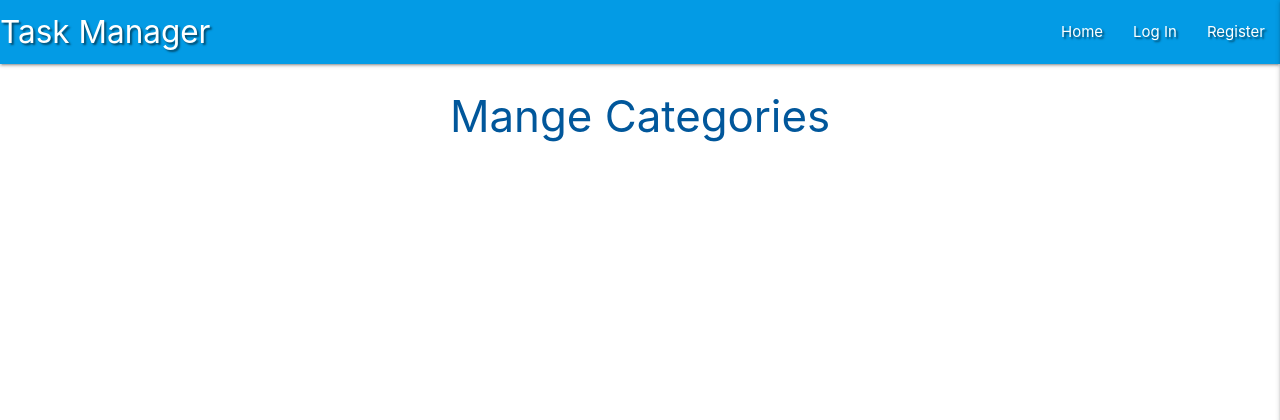
After one commit to azimny86/task_menager, a Flask app: page /get_categories in a window 1280 px wide. The commit adds this page. Shown: the top 420 px of the page. Run offline with Flask 2, Linux system fonts and the light colour scheme; data that the repository does not hold is empty; some libraries are stand-ins or nearby versions.

Commit message:
Add manage categories for admin

```diff
--- a/app.py
+++ b/app.py
@@ -146,6 +146,12 @@ def delete_task(task_id):
     return redirect(url_for("get_tasks"))
 
 
+@app.route("/get_categories")
+def get_categories():
+    categories = list(mongo.db.categories.find().sort("category_name", 1))
+    return render_template("categories.html", categories=categories)
+
+
 
 if __name__ == "__main__":
     app.run(host=os.environ.get("IP"),
--- a/templates/base.html
+++ b/templates/base.html
@@ -24,7 +24,7 @@
                     {% if session.user %}
                         <li><a href="{{ url_for('profile', username=session['user']) }}">Profile</a></li>
                         <li><a href="{{ url_for('add_task') }}">New Task</a></li>
-                        <li><a href="#">Manage Categories</a></li>
+                        <li><a href="{{ url_for('get_categories') }}">Manage Categories</a></li>
                         <li><a href="{{ url_for('logout') }}">Log Out</a></li>
                     {% else %}
                         <li><a href="{{ url_for('login') }}">Log In</a></li>
@@ -41,7 +41,7 @@
             {% if session.user %}
                 <li><a href="{{ url_for('profile', username=session['user']) }}">Profile</a></li>
                 <li><a href="{{ url_for('add_task') }}">New Task</a></li>
-                <li><a href="#">Manage Categories</a></li>
+                <li><a href="{{ url_for('get_categories') }}">Manage Categories</a></li>
                 <li><a href="{{ url_for('logout') }}">Log Out</a></li>
             {% else %}
                 <li><a href="{{ url_for('login') }}">Log In</a></li>
--- /dev/null
+++ b/templates/categories.html
@@ -0,0 +1,21 @@
+{% extends "base.html"%}
+{% block content %}
+<h3 class="light-blue-text text-darken-4 center-align">Mange Categories</h3>
+
+    <div class="row">
+        {% for category in Categories %}
+        <div class="col s12 m3">
+            <div class="card light-blue darken-4 text-shadow center-align">
+                <div class="card-content white-text">
+                    <span class="card-title">{{ category.category_name }}</span>
+                </div>
+                <div class="card-action">
+                    <a href="#" class="btn green accent-4">Edit</a>
+                    <a href="#" class="btn light-blue lighten-1">Delete</a>
+                </div>
+            </div>
+        </div>
+        {% endfor%}
+    </div>
+
+{% endblock %}
```
